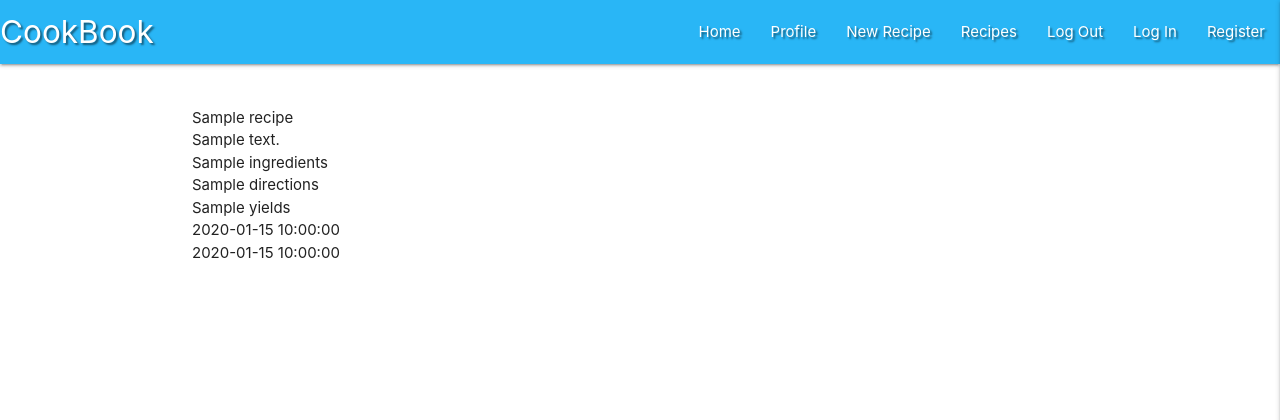
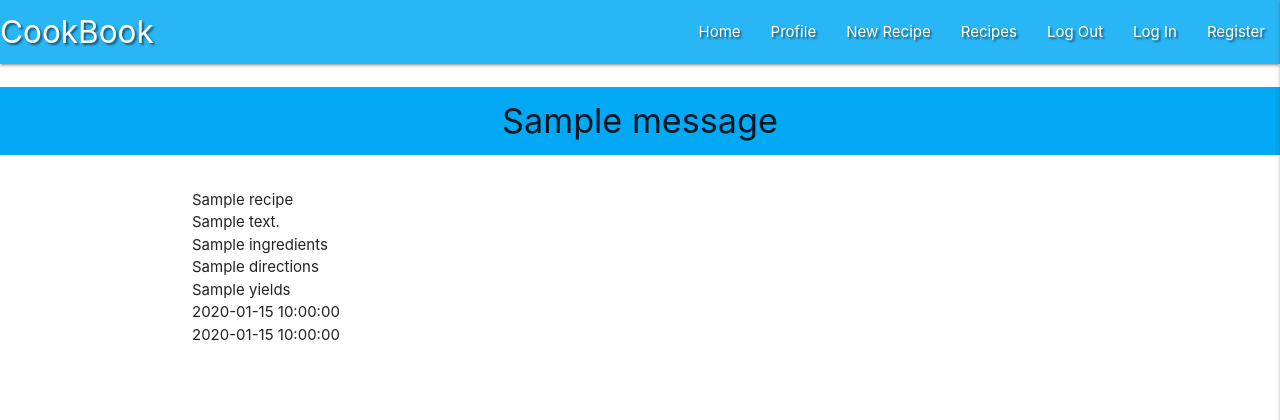
Before and after one commit to Skeogh89/milestone_3, a Flask app: page / in a window 1280 px wide. Shown: the top 420 px of the page. Run offline with Flask 2, Linux system fonts and the light colour scheme; one stand-in notice (Sample message) is shown; a database or web service that is not in the repository returns one stand-in record (values such as "Sample title"); some libraries are stand-ins or nearby versions.

Commit message:
fixed bug succesful reg flash not showing

```diff
--- a/templates/base.html
+++ b/templates/base.html
@@ -52,7 +52,7 @@
         <!-- Flash messages -->
         {% with messages = get_flashed_messages() %}
             {% if messages %}
-                {% for messages in messages %}
+                {% for message in messages %}
                     <div class="row flashes">
                         <h4 class="light-blue lighen-4 center-align">{{ message }}</h4>
                     </div>
```
Also changed, not shown: app.py (line endings or trailing spaces).
